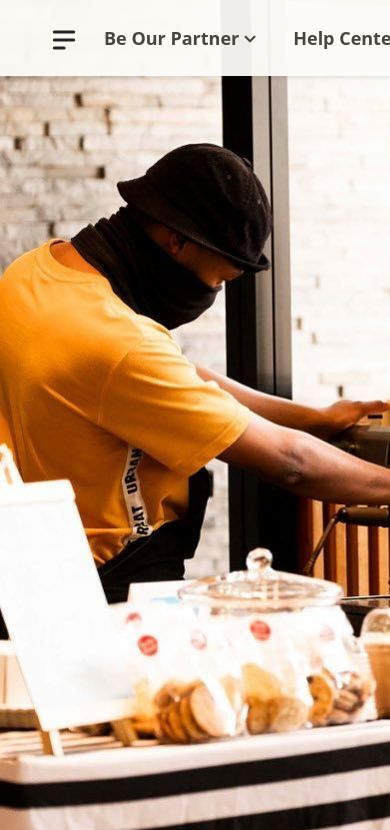
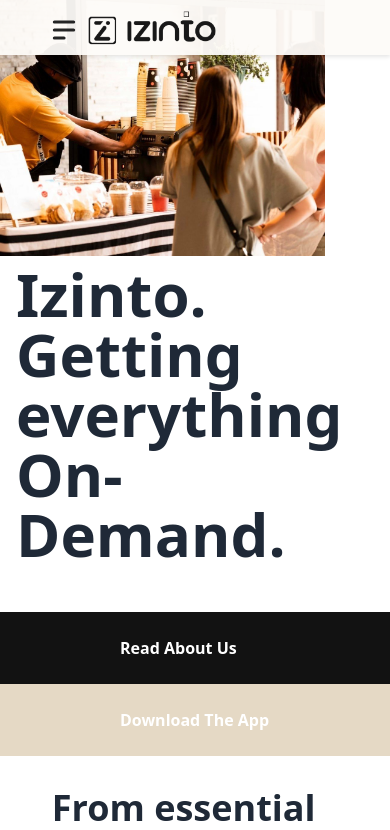
Before and after one commit to Dinokojt7/izinto-africa, a React (Create React App) app: page / in a window 390 px wide. Shown: the top 830 px of the page. Built offline with nearby package versions, Linux system fonts and the light colour scheme.

Commit message:
Start navbar and hero media queries

```diff
--- a/src/components/Hero.jsx
+++ b/src/components/Hero.jsx
@@ -3,10 +3,10 @@
 function Hero() {
   return (
     // bg-[#f1e4cf]
-    <div className='text-[#242421] cover pb-20 height: 100% bg-Hero '>
-        <div className='h-screen cover'></div>
-
-    </div>
+    <div className='text-[#242421] bg-contain md:bg-cover bg-no-repeat bg-Hero'>
+       <div className='h-64 md:h-screen'></div>
+    {/* Content */}
+  </div>
   )
 }
 
--- a/src/components/Intro.jsx
+++ b/src/components/Intro.jsx
@@ -3,7 +3,7 @@
 
 function Intro() {
   return (
-    <div className='flex justify-center mt-8 mb-12 bg-white px-4 text-6xl font-bold text-gray-800'>
+    <div className='flex justify-lelft md:justify-center mt-2 md:mt-8 mb-12 bg-white px-4 text-6xl font-bold text-gray-800'>
   <div className="max-w-[80%] text-left">
     Izinto. Getting everything On-Demand.
   </div>
--- a/src/components/Navbar.jsx
+++ b/src/components/Navbar.jsx
@@ -43,7 +43,7 @@
           <div className='w-full text-3xl font-bold text-[#966C3B]'>
             <img src={Logo} alt='/' style={{ width: "8rem" }} />
           </div>
-          <ul className='flex text-[#48443E] text-lg whitespace-nowrap items-right justify-end'>
+          <ul className='md:flex hidden md:block text-[#48443E] text-lg whitespace-nowrap items-right justify-end'>
             <li className='p-4 flex'>
             <div>Be Our Partner</div>
               <div className='mt-1' onClick={handleNav}>
```
